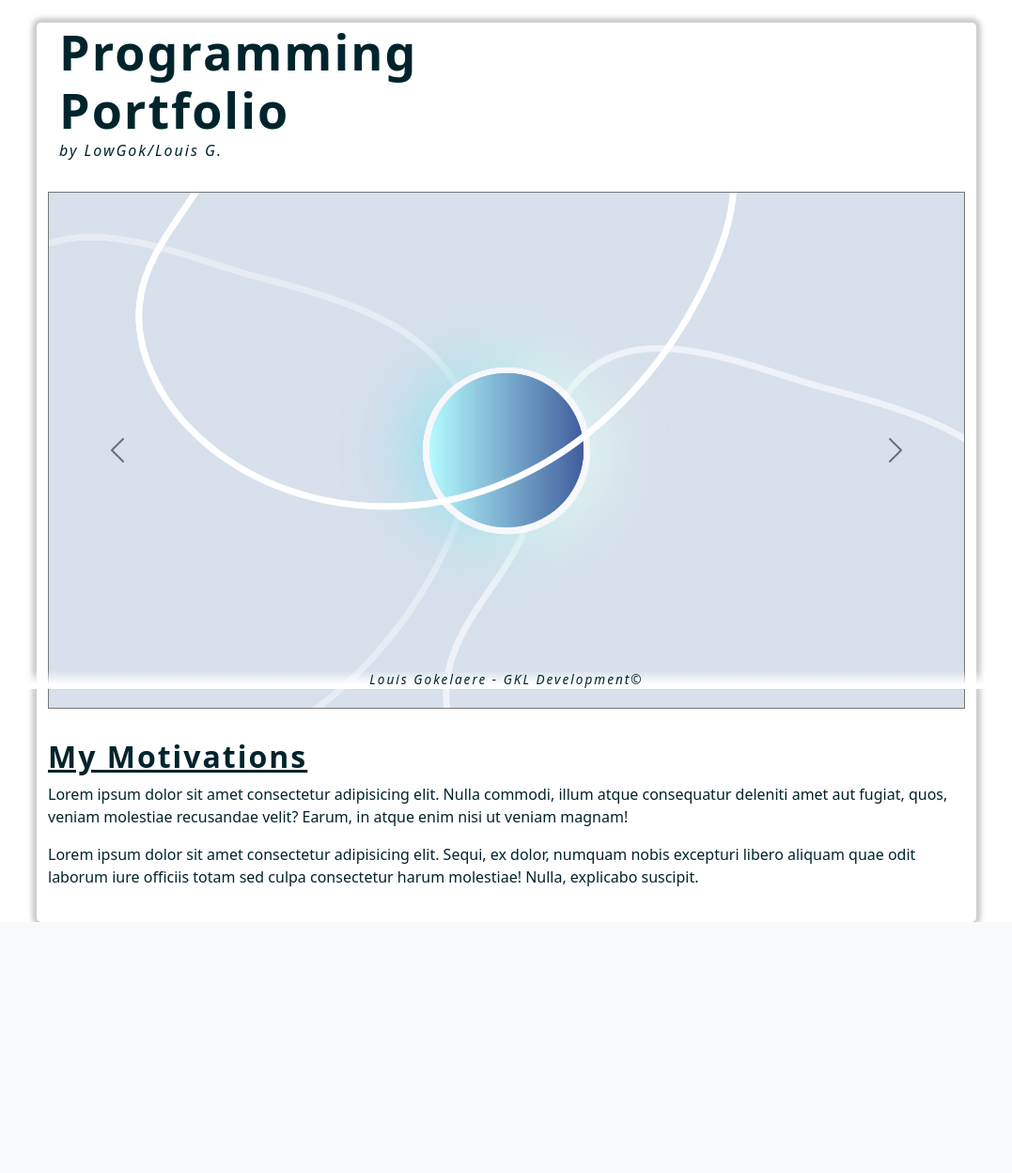
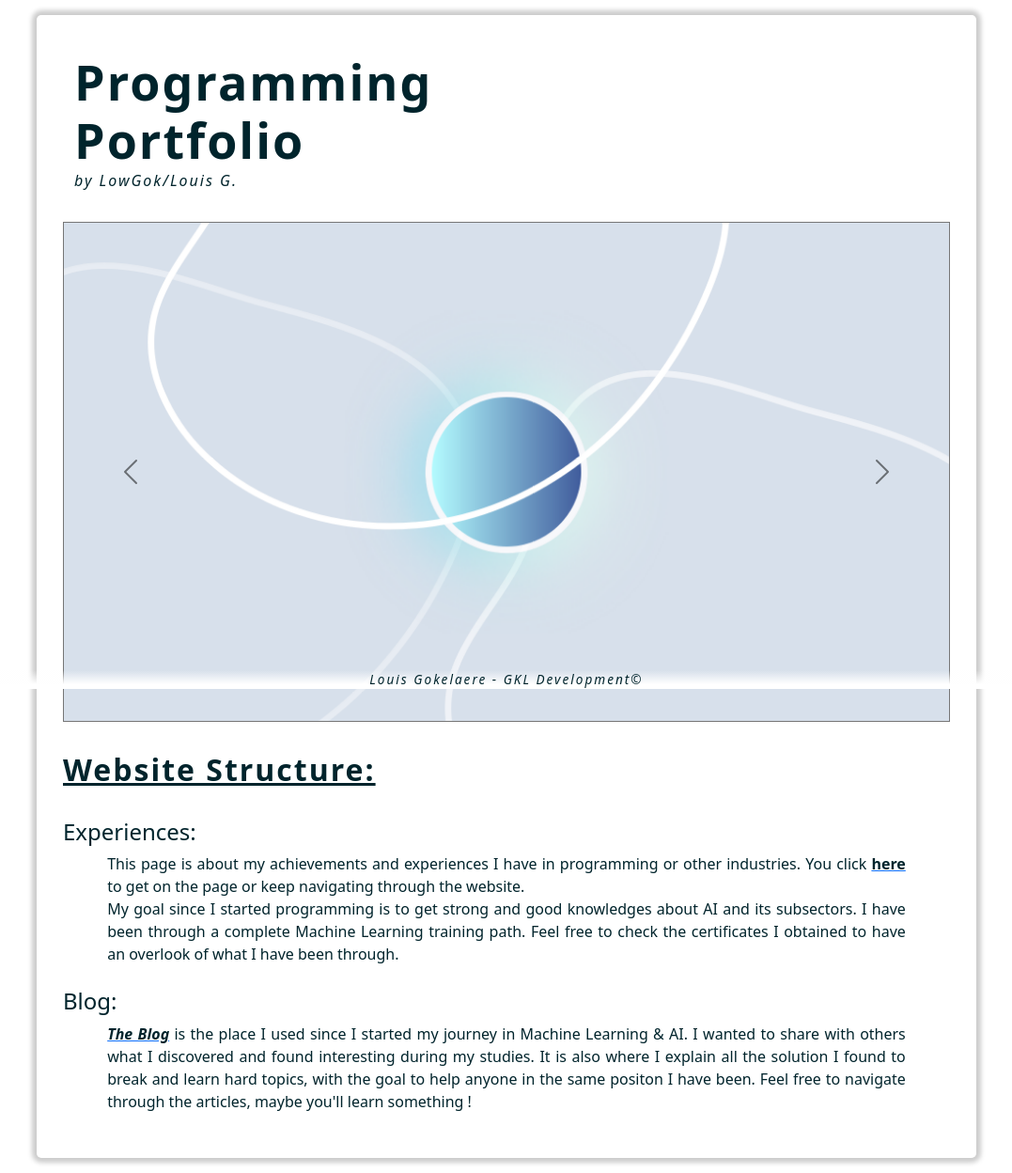
Before and after one commit to CD777XC/flask-portfolio, a Flask app: page / in a window 1280 px wide. Shown: the part 67-1315 px from the top of the page at 94% size, without its empty margins (101-1178 px from the left). Before the commit the page ends 1048 px from the top, so only its background shows below. Run offline with Flask 3, Linux system fonts and the light colour scheme; some libraries are stand-ins or nearby versions.

Commit message:
update blog article

```diff
--- a/static/css/style.css
+++ b/static/css/style.css
@@ -4,6 +4,9 @@
   --grey: #767676;
   --shadow: #cccccc;
   --link_green : #A6D3A0;
+  --link-g-hover:#c7f4c1;
+  --lp-link : #63bed9;
+  --lp-hover : #90cfe3;
 }
 
 *{
@@ -12,7 +15,7 @@
 
 main{
   max-width: 1000px;
-  margin: 0 auto;
+  margin: 1rem auto;
 }
 
 .container:last-child{
@@ -78,6 +81,22 @@
   margin: 2rem auto;
 }
 
+.landing-page-txt{
+  max-width: 90%;
+  margin: 0 auto;
+  text-align: justify;
+}
+
+.landing_page a{
+  text-decoration: none;
+  color:inherit;
+  background-color: var(--lp-link);
+}
+
+.landing_page a:hover{
+  background-color: var(--lp-hover);
+}
+
 /* Footer */
 
 
@@ -118,7 +137,11 @@
   margin: 1rem auto;
 }
 
-.blog-title,
+.blog-title{
+  margin: 0 auto;
+  text-align: center;
+  text-transform: uppercase;
+}
 .blog-sub{
   padding-left: 1rem;
 }
@@ -193,7 +216,7 @@
 @media (min-width: 1050px)  {
   /* Main */
   main{
-    padding-bottom: .25rem;
+    padding: 1rem;
     border-radius: 5px;
     box-shadow: 0px 0px 5px 5px var(--shadow);
   }
--- a/templates/article2.html
+++ b/templates/article2.html
@@ -4,9 +4,9 @@
 
 <main>
     <div class="blog container">
+        <h2 class="blog-title"><strong>LIST COMPREHENSION</strong></h2>
         <div class="blog-header">
             <div class="blog-header-text">
-            <h1 class="blog-title text-capitalize">list comprehension</h1>
             <h4 class="blog-sub">Why you must use <strong>list comprehension</strong></h4>
             <time class="blog-date">Monday, 5th of June, 2023</time>
             </div>
@@ -115,6 +115,6 @@
         </div>
         <p class="blog-footer">by Louis G.</p>
     </div>
-<main>
+</main>
 
 {%endblock%}
--- a/templates/index.html
+++ b/templates/index.html
@@ -18,6 +18,9 @@
               <div class="carousel-item">
                 <img src="{{ url_for('static', filename='/img/Pink.png') }}" class="d-block w-100" alt="Pink">
               </div>
+              <div class="carousel-item">
+                <img src="{{ url_for('static', filename='/img/linalg-certif.png') }}" class="d-block w-100" alt="Pink">
+              </div>
             </div>
             <button class="carousel-control-prev" type="button" data-bs-target="#carouselExampleAutoplaying" data-bs-slide="prev">
               <span class="carousel-control-prev-icon" aria-hidden="true"></span>
@@ -30,16 +33,24 @@
           </div>
     </div>
     <div class="container">
-        <h2 class="subtitle text-capitalize">my motivations</h2>
-
-        <p class="">Lorem ipsum dolor sit amet consectetur adipisicing elit.
-            Nulla commodi, illum atque consequatur deleniti amet aut fugiat, quos, veniam molestiae recusandae velit?
-            Earum, in atque enim nisi ut veniam magnam!
+        <h2 class="subtitle text-capitalize">website structure:</h2>
+        <br>
+        <h4>Experiences:</h4>
+        <p class="landing-page-txt">
+          This page is about my achievements and experiences I have in programming or other industries.
+          You click <a href="./exp"><strong>here</strong></a> to get on the page or keep navigating through the website.
+          <br>
+          My goal since I started programming is to get strong and good knowledges about AI and its subsectors. I have been through a complete Machine Learning training path.
+          Feel free to check the certificates I obtained to have an overlook of what I have been through.
         </p>
-
-        <p class="">Lorem ipsum dolor sit amet consectetur adipisicing elit.
-            Sequi, ex dolor, numquam nobis excepturi libero aliquam quae odit laborum iure officiis totam sed culpa consectetur
-            harum molestiae! Nulla, explicabo suscipit.
+        <br>
+        <h4>Blog:</h4>
+        <p class="landing-page-txt">
+          <a href="./blog"><i><strong>The Blog</strong></i></a> is the place I used since I started my journey in Machine Learning & AI.
+          I wanted to share with others what I discovered and found interesting during my studies.
+          It is also where I explain all the solution I found to break and learn hard topics,
+          with the goal to help anyone in the same positon I have been.
+          Feel free to navigate through the articles, maybe you'll learn something !
         </p>
     </div>
 </main>
```
Also changed, not shown: static/img/linalg-certif.png (added).
